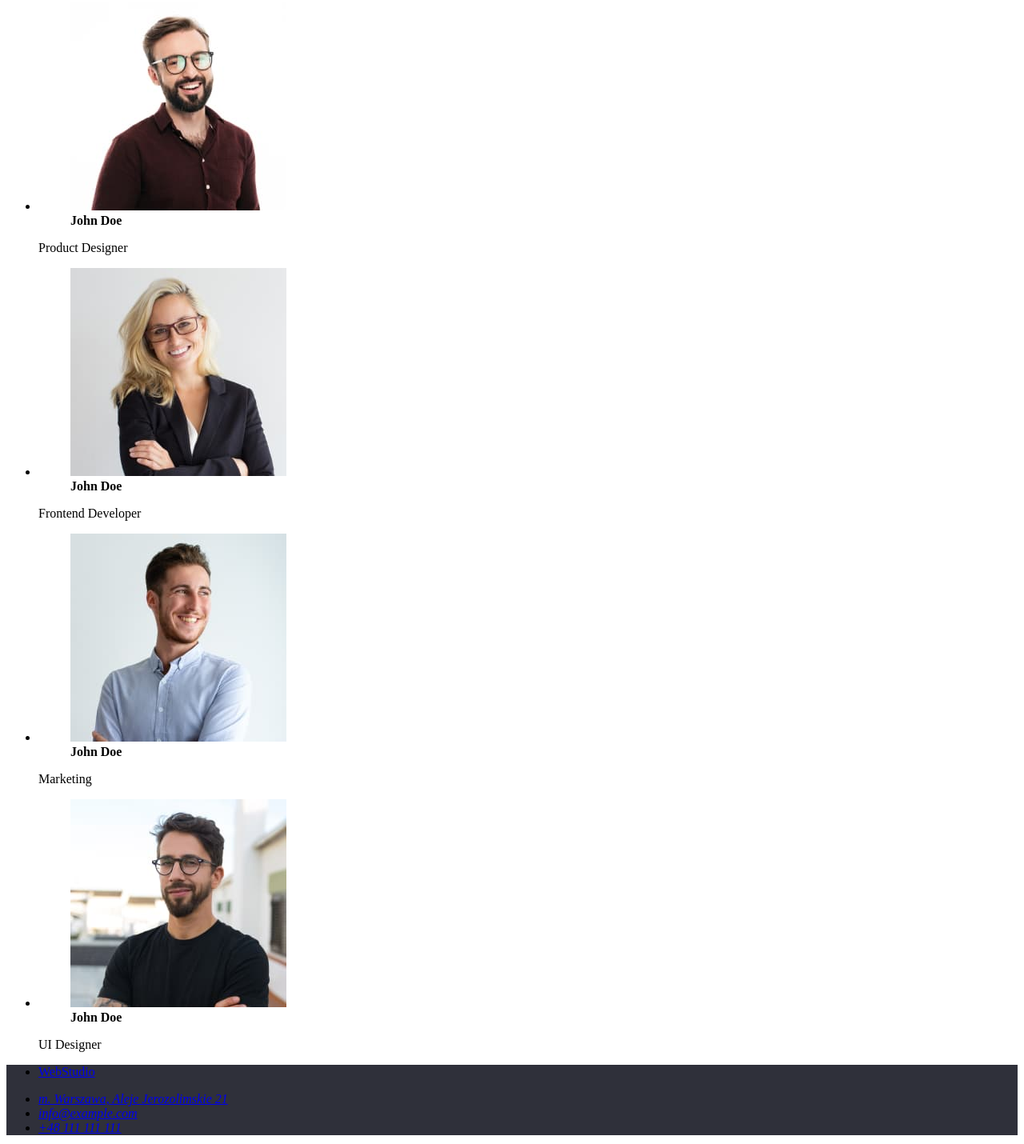
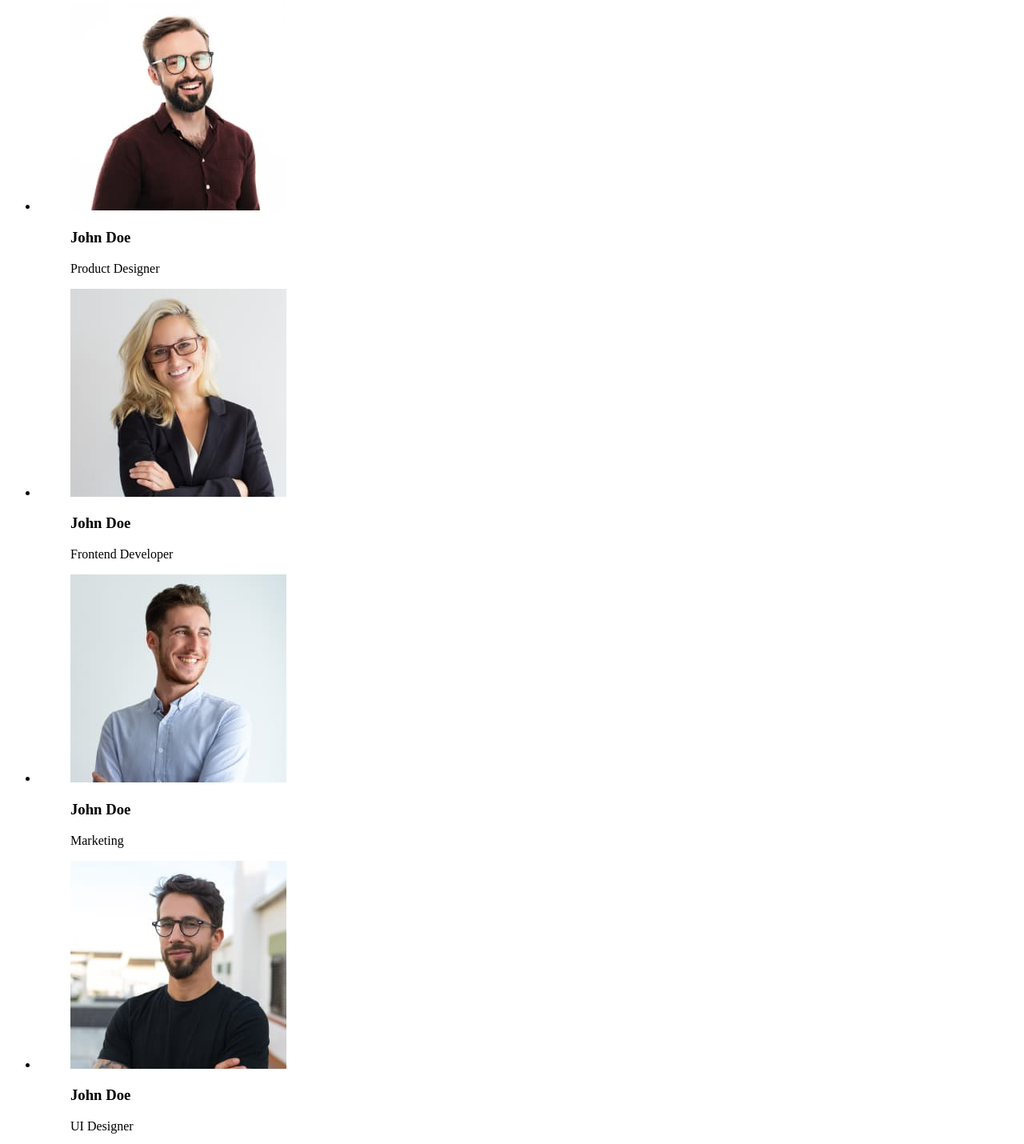
Before and after one commit to MichalStec01/goit-markup-hw-02, a plain HTML site: page index.html in a window 1280 px wide. Shown: the part 1560-2990 px from the top of the page at 80% size. Drawn offline with Linux system fonts and the light colour scheme.

Commit message:
zmiany html

```diff
--- a/index.html
+++ b/index.html
@@ -72,30 +72,38 @@
                 <li>
                     <figure>
                         <img src="images/team/team1.jpg" alt="product designer" width="270" height="260">
-                        <figcaption><b>John Doe</b></figcaption>
+                        <figcaption>
+                            <h3>John Doe</h3>
+                            <p>Product Designer</p>
+                        </figcaption>
                     </figure>
-                    <p>Product Designer</p>
                 </li>
                 <li>
                     <figure>
                         <img src="images/team/team2.jpg" alt="frontend developer" width="270" height="260">
-                        <figcaption><b>John Doe</b></figcaption>
+                        <figcaption>
+                            <h3>John Doe</h3>
+                            <p>Frontend Developer</p>
+                        </figcaption>
                     </figure>
-                    <p>Frontend Developer</p>
                 </li>
                 <li>
                     <figure>
                         <img src="images/team/team3.jpg" alt="marketing" width="270" height="260">
-                        <figcaption><b>John Doe</b></figcaption>
+                        <figcaption>
+                            <h3>John Doe</h3>
+                            <p>Marketing</p>
+                        </figcaption>
                     </figure>
-                    <p>Marketing</p>
                 </li>
                 <li>
                     <figure>
                         <img src="images/team/team4.jpg" alt="ui designer" width="270" height="260">
-                        <figcaption><b>John Doe</b></figcaption>
+                        <figcaption>
+                            <h3>John Doe</h3>
+                            <p>UI Designer</p>
+                        </figcaption>
                     </figure>
-                    <p>UI Designer</p>
                 </li>
             </ul>
         </section>
```
